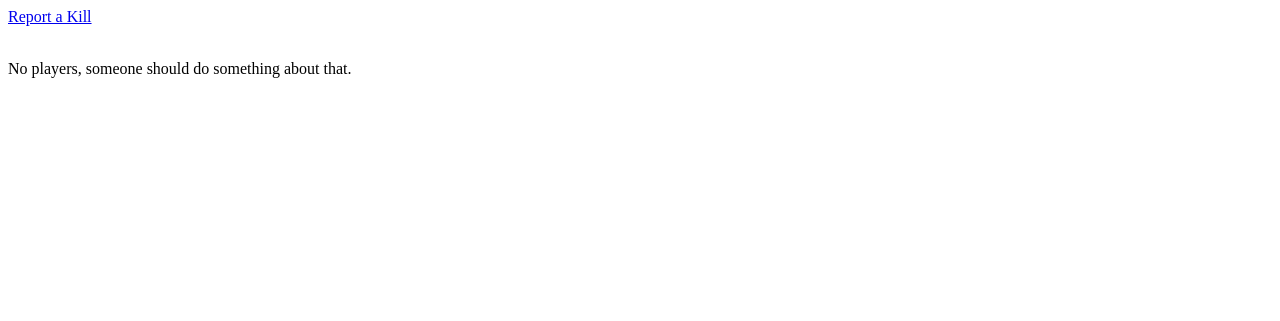
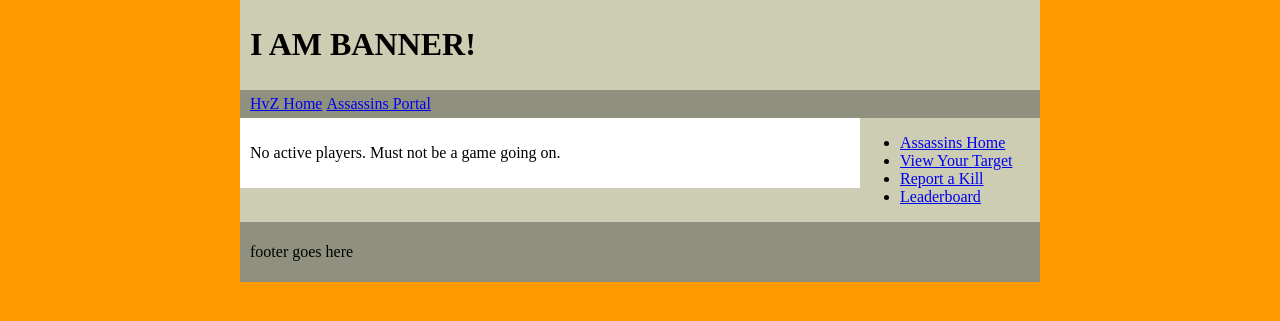
Before and after one commit to Elemnir/ezio, a Django app: page /assassins/ in a window 1280 px wide. Shown: the top 321 px of the page. Run offline with Django 3.2, Linux system fonts and the light colour scheme; data that the repository does not hold is empty.

Commit message:
Added basic CSS styling, and better template support; still working on getting link tags to work correctly

```diff
--- a/assassins/models.py
+++ b/assassins/models.py
@@ -4,6 +4,7 @@ class Player(models.Model):
     name = models.CharField(max_length=200)
     email = models.EmailField(max_length=254)
     key = models.CharField(max_length=32, blank=True, default="")
+    active = models.BooleanField(default=True)
     alive = models.BooleanField(default=True)
     kills = models.IntegerField(default=0)
     target = models.ForeignKey('self', blank=True, null=True)
--- a/templates/assassins/index.html
+++ b/templates/assassins/index.html
@@ -1,14 +1,12 @@
-{% extends "base.html" %}
+{% extends "assassins_base.html" %}
 
-{% block title %}UTK HvZ Club - Assassins{% endblock %}
+{% block title %}{{ block.super}}{% endblock %}
 
 {% block content %}
-<a href="report/">Report a Kill</a>
-<br/><br/>
 {% if playerlist %}
     <table>
         <tr>
-            <th colspan=3>Active Game</th>
+            <th colspan=3>Current Game</th>
         </tr>
         <tr>
             <th>Name</th>
@@ -24,6 +22,6 @@
         {% endfor %}
     </table>
 {% else %}
-    <p>No players, someone should do something about that.</p>
+    <p>No active players. Must not be a game going on.</p>
 {% endif %}
 {% endblock %}
--- /dev/null
+++ b/templates/assassins_base.html
@@ -0,0 +1,15 @@
+{% extends "base.html" %}
+
+{% block title %}{{ block.super }} - Assassins{% endblock %}
+
+{% block content %}
+{% endblock %}
+
+{% block sidebar %}
+<ul>
+    <li><a href="/assassins/">Assassins Home</a></li>
+    <li><a href="/assassins/view_target">View Your Target</a></li>
+    <li><a href="/assassins/report/">Report a Kill</a></li>
+    <li><a href="/assassins/leaderboard/">Leaderboard</a></li>
+</ul>
+{% endblock %}
--- a/templates/base.html
+++ b/templates/base.html
@@ -1,12 +1,99 @@
-<html>
+<html lang="en">
     <head>
     <title>{% block title %}UTK HvZ Club{% endblock %}</title>
+    <style type="text/css">
+        {% block style %}
+        body,
+        html {
+            margin:0;
+            padding:0;
+            color:#000;
+            background:#ff9900;
+        }
+
+        #wrap {
+            width:800px;
+            padding:0;
+            margin:0 auto;
+            background:#cdcdb4;
+        }
+
+        #header {
+            background:#cdcdb4;
+            padding:5px 10px;
+        }
+
+        #navbar {
+            background:#90907e;
+            padding:5px 10px;
+        }
+        #navbar ul {
+            margin:0;
+            padding:0;
+            list-style:none;
+        }
+        #navbar li {
+            display:inline;
+            margin:0;
+            padding:0;
+        }
+
+        #content {
+            background:#ffffff;
+            float:left;
+            width:600px;
+            margin:0;
+            padding:10px;
+        }
+
+        #sidebar {
+            background:#cdcdb4;
+            float:right;
+            width:180px;
+            margin:0;
+        }
+
+        #footer {
+            background:#90907e;
+            clear:both;
+            padding:5px 10px;
+        }
+        {% endblock %}
+    </style>
     </head>
 
     <body>
-        <div id="pageContent">
-        {% block content %}
-        {% endblock %}
+        <div id="wrap">
+            <div id="header">
+                {% block header %}
+                <h1>I AM BANNER!</h1>
+                {% endblock %}
+            </div>
+
+            <div id="navbar">
+                {% block nav %}
+                <ul>
+                    <li><a href="http://utkhvz.com">HvZ Home</a></li>
+                    <li><a href="/assassins/">Assassins Portal</a></li>
+                </ul>
+                {% endblock %}
+            </div>
+
+            <div id="content">
+                {% block content %}
+                {% endblock %}
+            </div>
+
+            <div id="sidebar">
+                {% block sidebar %}
+                {% endblock %}
+            </div>
+
+            <div id="footer">
+                {% block footer %}
+                <p>footer goes here</p>
+                {% endblock %}
+            </div>
         </div>
     </body>
 </html>
```
Also changed, not shown: assassins/admin.py (+9 -8 lines), templates/assassins/report.html (+13 -7 lines), templates/css/base_style.css (added, +55 -0 lines).
